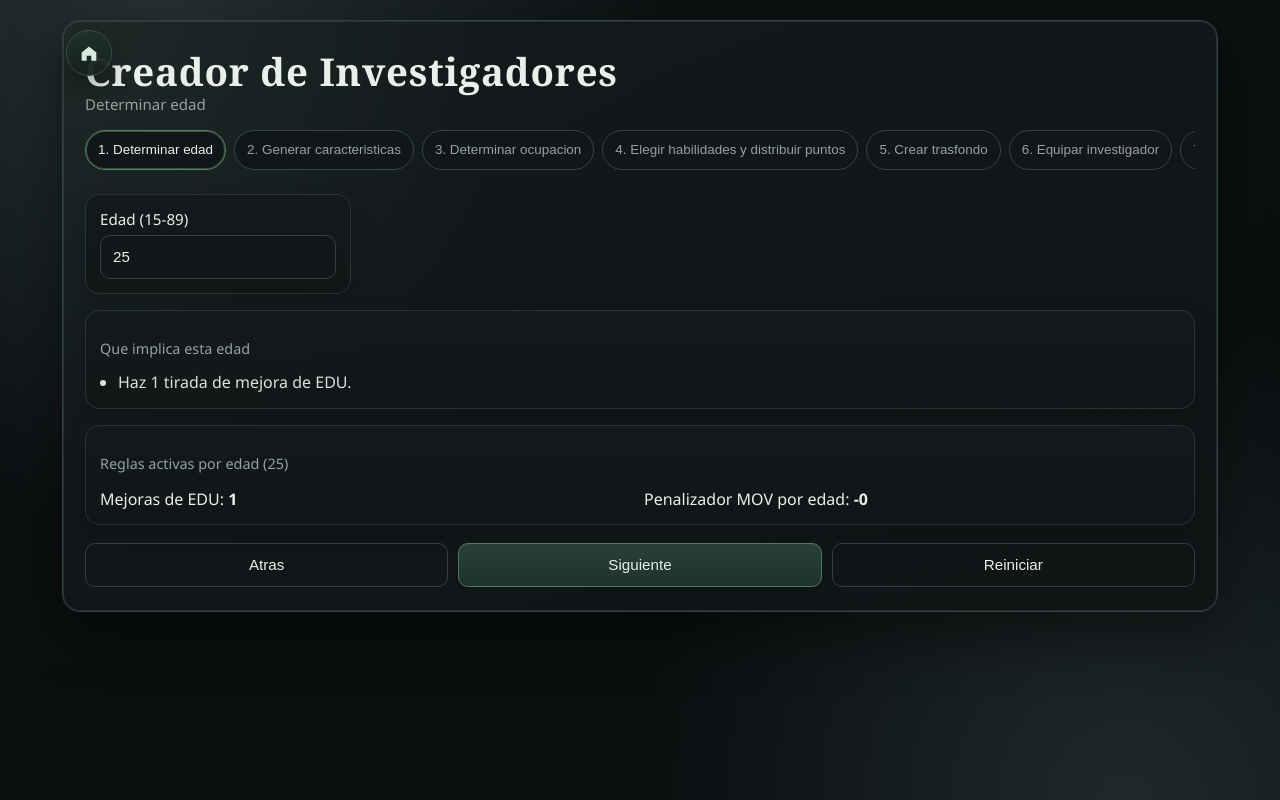
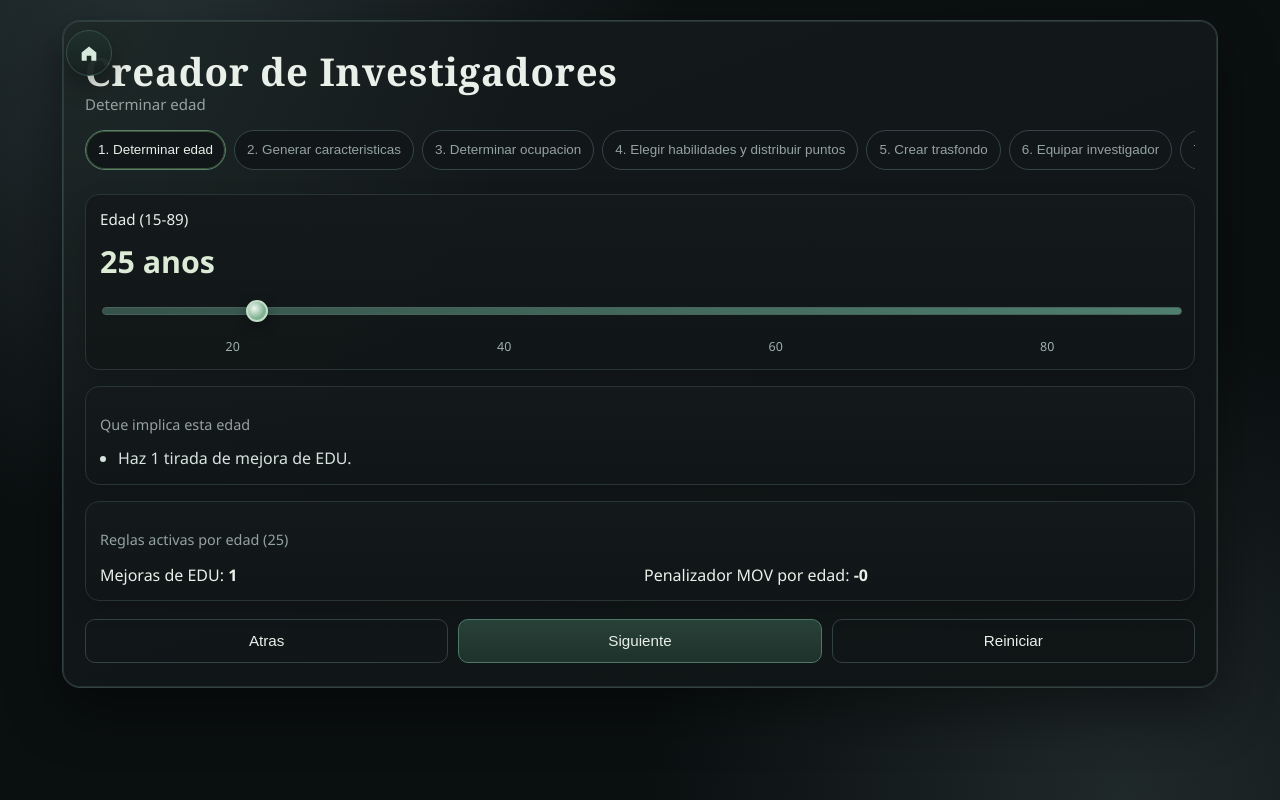
Before and after one commit to varandanex/ctulhu7ed_charactersheet, a Next.js app: page /crear/1 in a window 1280 px wide. Built offline with nearby package versions, Linux system fonts and the light colour scheme.

Commit message:
Actualizar slider edad ancho total

```diff
--- a/src/app/globals.css
+++ b/src/app/globals.css
@@ -487,6 +487,77 @@ button.primary.rolling {
   color: #d7e3de;
   line-height: 1.35;
 }
+
+.age-current-value {
+  margin: 2px 0 8px;
+  font-size: clamp(1.35rem, 4.2vw, 1.9rem);
+  font-weight: 700;
+  color: #dcebd6;
+}
+
+.age-card {
+  display: grid;
+  gap: 4px;
+}
+
+input[type="range"]#age-slider {
+  appearance: none;
+  display: block;
+  width: 100%;
+  padding: 0;
+  min-height: auto;
+  height: 30px;
+  border: 0;
+  background: transparent;
+}
+
+input[type="range"]#age-slider::-webkit-slider-runnable-track {
+  height: 8px;
+  border-radius: 999px;
+  background: linear-gradient(90deg, #365249, #4f7f6f);
+  border: 1px solid #466359;
+}
+
+input[type="range"]#age-slider::-webkit-slider-thumb {
+  appearance: none;
+  width: 22px;
+  height: 22px;
+  margin-top: -8px;
+  border-radius: 999px;
+  border: 2px solid #c3dec8;
+  background: radial-gradient(circle at 35% 35%, #f1f8f1, #7fb091 62%);
+  box-shadow: 0 4px 14px rgba(0, 0, 0, 0.32);
+}
+
+input[type="range"]#age-slider::-moz-range-track {
+  height: 8px;
+  border-radius: 999px;
+  background: linear-gradient(90deg, #365249, #4f7f6f);
+  border: 1px solid #466359;
+}
+
+input[type="range"]#age-slider::-moz-range-thumb {
+  width: 22px;
+  height: 22px;
+  border-radius: 999px;
+  border: 2px solid #c3dec8;
+  background: radial-gradient(circle at 35% 35%, #f1f8f1, #7fb091 62%);
+  box-shadow: 0 4px 14px rgba(0, 0, 0, 0.32);
+}
+
+.age-markers {
+  display: grid;
+  grid-template-columns: repeat(4, 1fr);
+  gap: 6px;
+  margin-top: 6px;
+  color: #9db0ac;
+  font-size: 0.78rem;
+}
+
+.age-markers span {
+  text-align: center;
+}
+
 
 .formula-choice-block {
   margin: 0 0 10px;
--- a/src/components/wizard.tsx
+++ b/src/components/wizard.tsx
@@ -38,6 +38,9 @@ const defaultAgePenaltyAllocation = {
   matureConPenalty: 1,
   matureDesPenalty: 3,
 };
+const AGE_MIN = 15;
+const AGE_MAX = 89;
+const AGE_MARKS = [20, 40, 60, 80];
 
 function parseCreditRange(range: string): { min: number; max: number } {
   const [min, max] = range.split("-").map((n) => Number(n.trim()));
@@ -273,6 +276,11 @@ export function Wizard({ step }: { step: number }) {
   const eduImprovementRolls = getEduImprovementRolls(draft.age);
 
   const canContinue = issues.every((issue) => issue.severity !== "error");
+
+  function getBoundedAge(rawAge: number): number {
+    if (!Number.isFinite(rawAge)) return AGE_MIN;
+    return Math.min(AGE_MAX, Math.max(AGE_MIN, Math.trunc(rawAge)));
+  }
 
   function getSkillMax(bucket: "occupation" | "personal", skill: string) {
     if (isCreditSkill(skill)) {
@@ -619,9 +627,23 @@ export function Wizard({ step }: { step: number }) {
 
         {step === 1 && (
           <div className="grid two">
-            <div className="card">
-              <label>Edad (15-89)</label>
-              <input type="number" min={15} max={89} value={draft.age} onChange={(e) => setAge(Number(e.target.value))} />
+            <div className="card age-card" style={{ gridColumn: "1 / -1" }}>
+              <label htmlFor="age-slider">Edad ({AGE_MIN}-{AGE_MAX})</label>
+              <p className="age-current-value">{draft.age} anos</p>
+              <input
+                id="age-slider"
+                type="range"
+                min={AGE_MIN}
+                max={AGE_MAX}
+                value={draft.age}
+                onChange={(e) => setAge(getBoundedAge(Number(e.target.value)))}
+                aria-label="Seleccionar edad"
+              />
+              <div className="age-markers" aria-hidden="true">
+                {AGE_MARKS.map((mark) => (
+                  <span key={mark}>{mark}</span>
+                ))}
+              </div>
             </div>
             <div className="card" style={{ gridColumn: "1 / -1" }}>
               <p className="kpi">Que implica esta edad</p>
```
